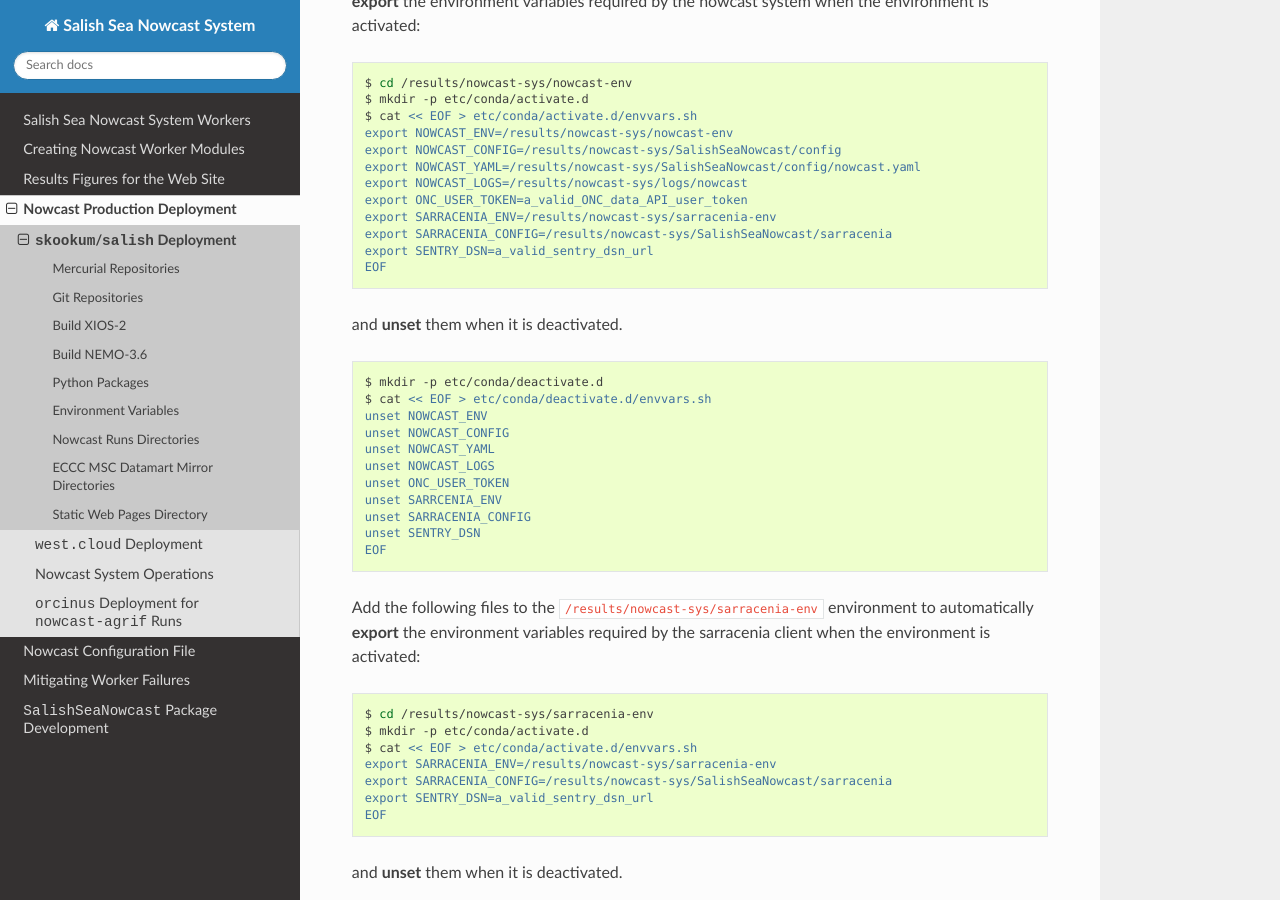
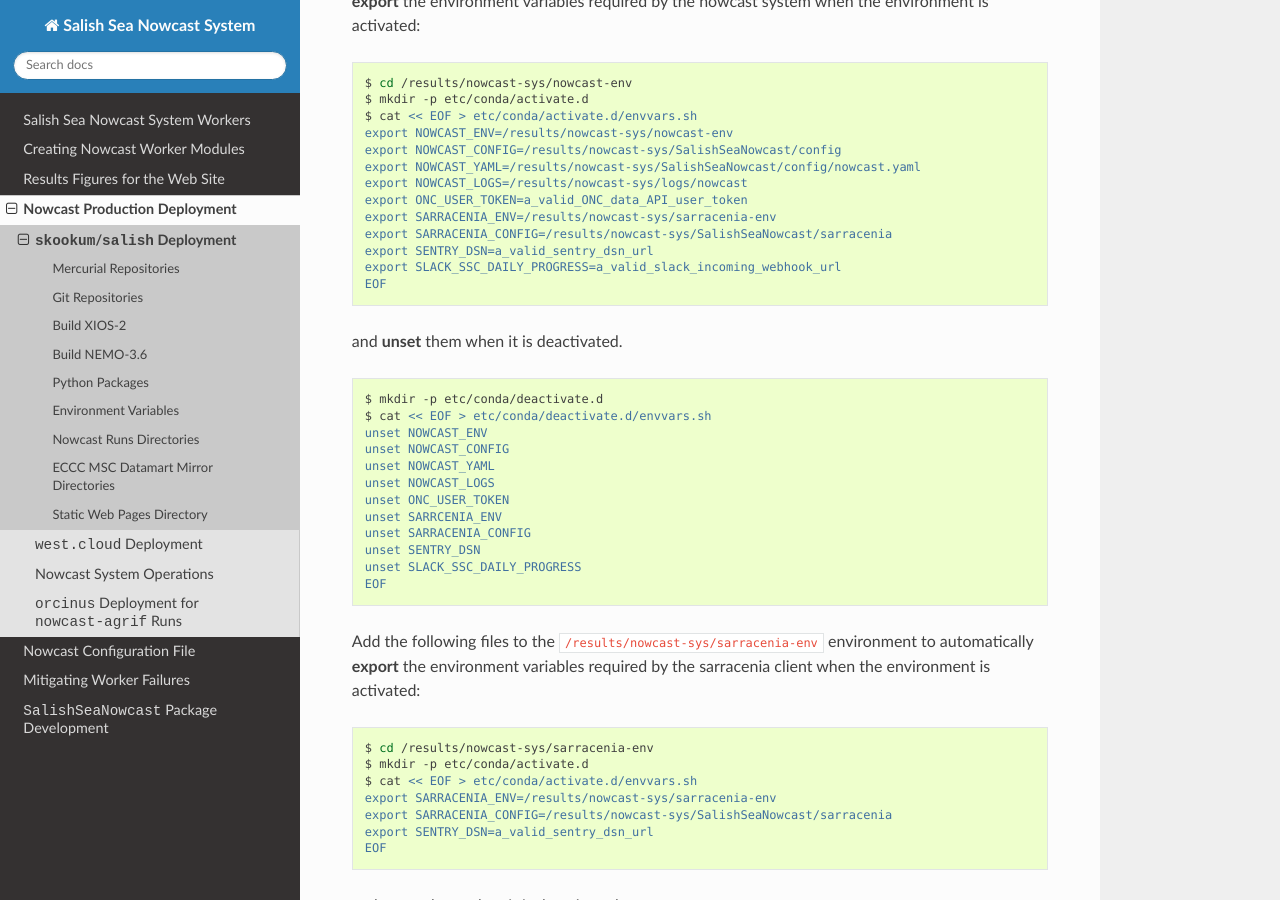
Before and after one commit to SalishSeaCast/SalishSeaNowcast, a Sphinx documentation site: the page built from docs/deployment/skookum_salish.rst, in a window 1280 px wide and 900 px high, scrolled down 2426 px. Built offline with Sphinx 7.4.7 and the Read the Docs theme 2.0.0, drawn with Linux system fonts in a browser that asks for light colours; the version number could not be read and is left out.

Commit message:
Add slack incoming webhook envvar setup to skookum deployment docs.

```diff
--- a/docs/deployment/skookum_salish.rst
+++ b/docs/deployment/skookum_salish.rst
@@ -162,6 +162,7 @@ Add the following files to the :file:`/results/nowcast-sys/nowcast-env` environm
     export SARRACENIA_ENV=/results/nowcast-sys/sarracenia-env
     export SARRACENIA_CONFIG=/results/nowcast-sys/SalishSeaNowcast/sarracenia
     export SENTRY_DSN=a_valid_sentry_dsn_url
+    export SLACK_SSC_DAILY_PROGRESS=a_valid_slack_incoming_webhook_url
     EOF
 
 and :command:`unset` them when it is deactivated.
@@ -178,6 +179,7 @@ and :command:`unset` them when it is deactivated.
     unset SARRCENIA_ENV
     unset SARRACENIA_CONFIG
     unset SENTRY_DSN
+    unset SLACK_SSC_DAILY_PROGRESS
     EOF
 
 Add the following files to the :file:`/results/nowcast-sys/sarracenia-env` environment to automatically :command:`export` the environment variables required by the sarracenia client when the environment is activated:
```
